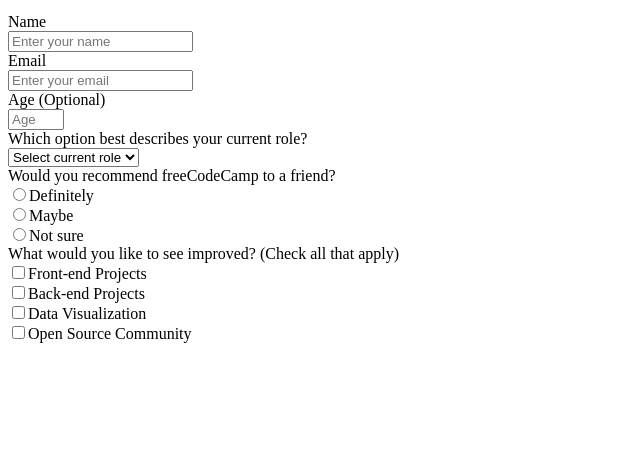
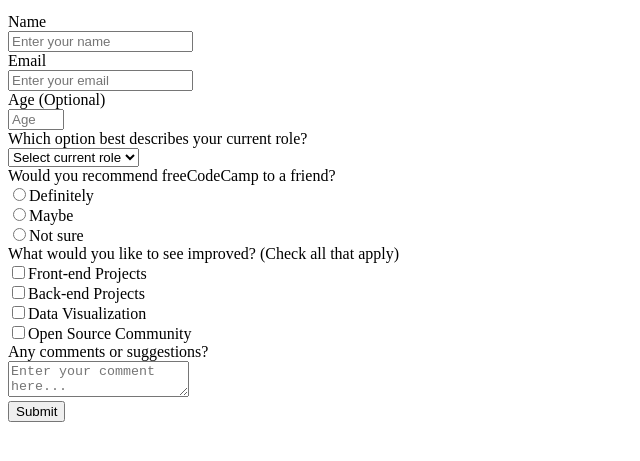
Before and after one commit to mirouhml/microverse-coding-trial-with-ezekiel, a plain HTML site: page index.html in a window 1280 px wide. Shown: the part 101-562 px from the top of the page, without its empty margins (0-640 px from the left). Drawn offline with Linux system fonts and the light colour scheme.

Commit message:
User stories 15 & 16.

```diff
--- a/index.html
+++ b/index.html
@@ -23,6 +23,7 @@
         <input type="email" id="email" placeholder="Enter your email" required></input></br>
         <label id="number-label">Age (Optional)</label></br>
         <input type="number" id="number" min="10" max="99" placeholder="Age"></input></br>
+
         <label>Which option best describes your current role?</label></br>
         <select id="dropdown">
           <option disabled selected> Select current role </option>
@@ -32,17 +33,22 @@
           <option> Prefer not to say </option>
           <option> Other </option>
         </select></br>
+
         <label>Would you recommend freeCodeCamp to a friend?</label></br>
         <input type="radio" name="selected" value="definitely">Definitely</input></br>
         <input type="radio" name="selected" value="maybe">Maybe</input></br>
         <input type="radio" name="selected" value="not-sure">Not sure</input></br>
+
         <label>What would you like to see improved? (Check all that apply)</label></br>
         <input type="checkbox" value="front-end">Front-end Projects </input></br>
         <input type="checkbox" value="back-end">Back-end Projects </input></br>
         <input type="checkbox" value="front-end">Data Visualization </input></br>
-        <input type="checkbox" value="open-source">Open Source Community
-      </input></br>
+        <input type="checkbox" value="open-source">Open Source Community</input></br>
 
+       <label>Any comments or suggestions?</label></br>
+       <textarea placeholder="Enter your comment here..."></textarea></br>
+
+       <button id="submit">Submit</button>
 
       </form>
     </div>
```
